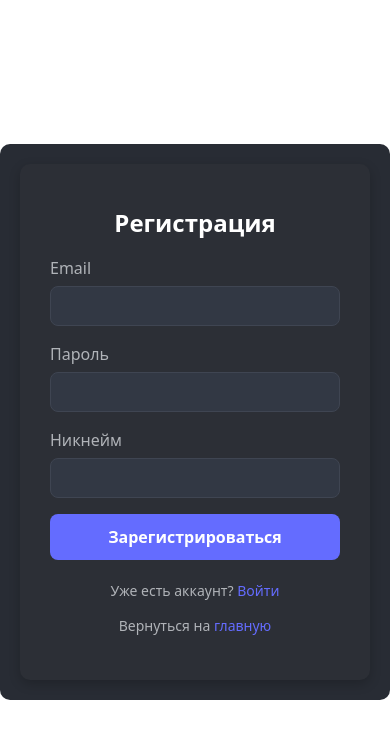
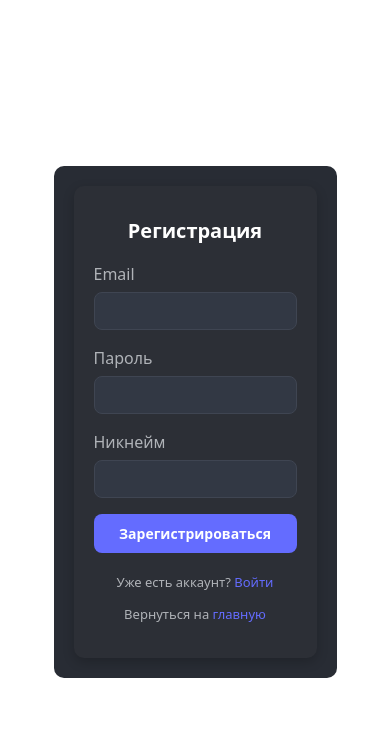
Before and after one commit to N01ZY-D/code-battle, a React (Vite) app in the folder frontend/: page /register in a window 390 px wide. Shown: the top 738 px of the page. Built offline with nearby package versions, Linux system fonts and the light colour scheme; no server answers.

Commit message:
registerPage adaptive

```diff
--- a/frontend/src/styles/loginPage.css
+++ b/frontend/src/styles/loginPage.css
@@ -10,8 +10,8 @@
 }
 
 .login-box {
-  width: 100%;
-  max-width: 350px;
+  width: 400px;
+  max-width: 600px;
   background-color: #2c2f36;
   padding: 30px;
   border-radius: 10px;
@@ -98,6 +98,8 @@
 @media (max-width: 480px) {
   .login-box {
     padding: 20px;
+    width: 100%;
+    max-width: 350px;
   }
 
   .login-title {
--- a/frontend/src/styles/registerPage.css
+++ b/frontend/src/styles/registerPage.css
@@ -8,8 +8,8 @@
 }
 
 .register-box {
-  width: 350px;
-  max-width: 100%;
+  width: 400px;
+  max-width: 600px;
   background-color: #2c2f36;
   padding: 30px;
   border-radius: 10px;
@@ -91,3 +91,28 @@
 .register-links a:hover {
   text-decoration: underline;
 }
+
+@media (max-width: 480px) {
+  .register-box {
+    padding: 20px;
+    width: 100%;
+    max-width: 350px;
+  }
+
+  .register-title {
+    font-size: 20px;
+  }
+
+  .register-group input {
+    font-size: 14px;
+  }
+
+  .register-button {
+    font-size: 14px;
+    padding: 10px;
+  }
+
+  .register-links {
+    font-size: 13px;
+  }
+}
```
